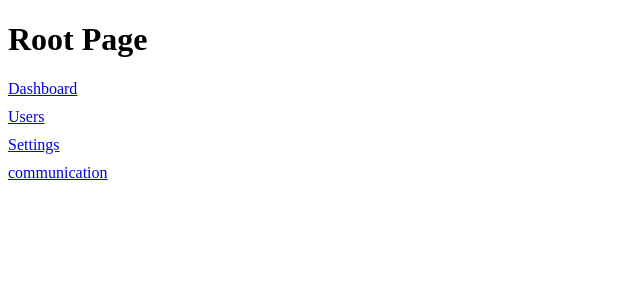
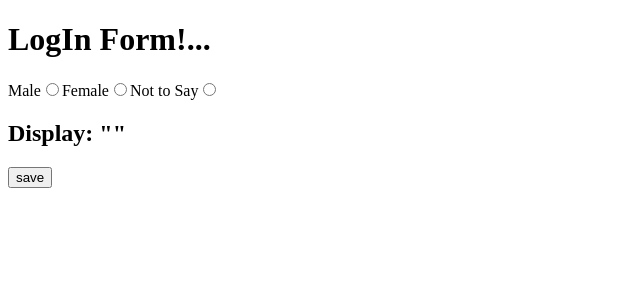
Before and after one commit to subodhwaghmare20/angular-learning-journey, an Angular app: page / in a window 1280 px wide. Shown: the top 300 px of the page, without its empty margins (0-640 px from the left). Built offline with nearby package versions, Linux system fonts and the light colour scheme.

Commit message:
Template-Driven Form

```diff
--- a/src/app/app.html
+++ b/src/app/app.html
@@ -13,7 +13,9 @@
 <!-- <app-routing></app-routing>
 <router-outlet></router-outlet> -->
 <!-- <<<<<<< HEAD/ -->
-<h1>Root Page</h1>
+<!-- <h1>Root Page</h1> -->
 
 <!-- <app-routing></app-routing> -->
-<router-outlet></router-outlet>
+<!-- <router-outlet></router-outlet> -->
+
+<app-forms></app-forms>
--- a/src/app/app.ts
+++ b/src/app/app.ts
@@ -10,11 +10,12 @@ import { Statefulcheck } from './statefulcheck/statefulcheck';
 import { Routing } from './routing/routing';
 // import { RouterOutlet } from '../../node_modules/@angular/router/types/_router_module-chunk';
 import { RouterOutlet } from '@angular/router';
+import { Forms } from './forms/forms';
 
 @Component({
   selector: 'app-root',
 
-  imports: [RouterOutlet],
+  imports: [Forms],
   templateUrl: './app.html',
   styleUrl: './app.css',
   // encapsulation: ViewEncapsulation.None,
--- /dev/null
+++ b/src/app/forms/forms.html
@@ -0,0 +1,53 @@
+<!-- <h1>forms works!</h1>
+
+<input #val type="text" value="userData" [(ngModel)]="user" />
+
+<h1>
+  this is data Stored in user:
+  <span style="background-color: red; border-radius: 20px; color: white; display: inline-block">{{
+    user
+  }}</span>
+</h1> -->
+
+<h1>LogIn Form!...</h1>
+<!--
+<form action="" #logInForm="ngForm" (ngSubmit)="onSubmit(logInForm)">
+  <label>Username</label>
+  <input type="text" name="username" [(ngModel)]="username" required />
+  <label>Password</label>
+  <input type="password" name="password" [(ngModel)]="password" required />
+
+  <button type="submit">Submit</button>
+</form> -->
+
+<!-- <form action="" #loginForm="ngForm" (ngSubmit)="handle()">
+  <input
+    type="text"
+    name="username"
+    [(ngModel)]="username"
+    required
+    minlength="3"
+    #usernameRef="ngModel"
+  />
+
+  @if (usernameRef.invalid && usernameRef.touched) {
+    @if (usernameRef.errors?.['required']) {
+      <p>Username is Required</p>
+    }
+    @if (usernameRef.errors?.['minlength']) {
+      <p>Minimum 3 char required</p>
+    }
+  }
+
+  <br /><br />
+  <button type="submit">Submit...</button>
+</form> -->
+
+<form action="" (ngSubmit)="handle(formAction)" #formAction="ngForm">
+  @for (item of gender; track $index) {
+    <label [for]="item.id">{{ item.display }}</label>
+    <input type="radio" name="Gender" [value]="item.gender" [id]="item.id" ngModel />
+  }
+  <h2>Display: {{ display | json }}</h2>
+  <button type="submit">save</button>
+</form>
--- /dev/null
+++ b/src/app/forms/forms.ts
@@ -0,0 +1,40 @@
+import { CommonModule } from '@angular/common';
+import { Component } from '@angular/core';
+import { FormsModule, NgForm } from '@angular/forms';
+import { RouterLink } from '@angular/router';
+
+@Component({
+  selector: 'app-forms',
+  imports: [FormsModule, CommonModule],
+  templateUrl: './forms.html',
+  styleUrl: './forms.css',
+})
+export class Forms {
+  // user!: any;
+
+  // handleSubmit() {
+  //   console.log('User LogIn');
+  // }
+
+  username = '';
+  // password = '';
+
+  // onSubmit(form: NgForm) {
+  //   console.log('Form Submitted');
+  //   console.log('Form Value :', form.value);
+  //   console.log('Form Valid :', form.valid);
+  // }
+
+  display = '';
+  gender = [
+    { id: '1', gender: 'Male', display: 'Male' },
+    { id: '2', gender: 'Female', display: 'Female' },
+    { id: '3', gender: 'Other', display: 'Not to Say' },
+  ];
+
+  handle(form: NgForm) {
+    console.log('Submitted :', form);
+    console.log(form.value);
+    this.display = form.value;
+  }
+}
```
Also changed, not shown: src/app/forms/forms.css (added), 1 other file (tests, documents, lock files or other folders).
